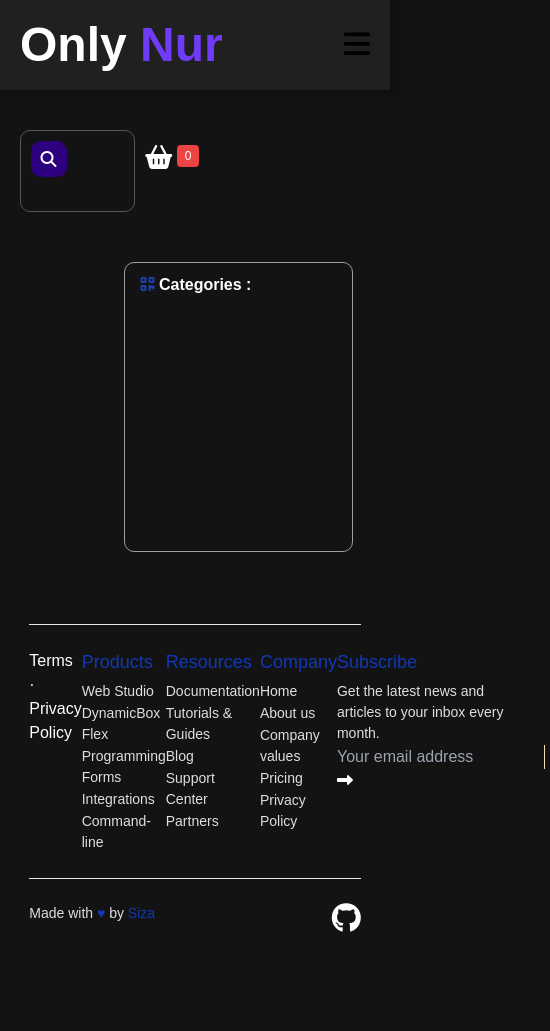
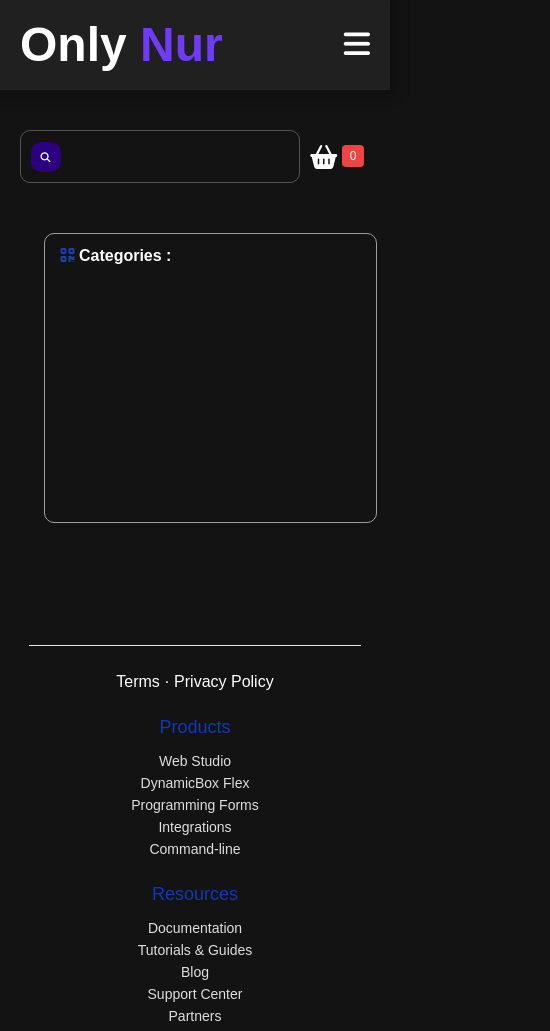
Before and after one commit to NematulloNurmamatov/react-shop, a website: page pages/products.html in a window 390 px wide. Shown: the top 1031 px of the page, 550 px wide, since content can reach past the window. Before the commit the page ends 933 px from the top, so only its background shows below. Drawn offline with nearby package versions, Linux system fonts and the light colour scheme; no server answers.

Commit message:
product pagge responsive qilindi

```diff
--- a/pages/products.html
+++ b/pages/products.html
@@ -18,7 +18,8 @@
     <nav>
         <div class="nav">
             <div class="logo">
-                <a class="text-white text-5xl font-black" href="./index.html">Only <span class="logo_color">Nur</span></a>
+                <a class="text-white text-5xl font-black" href="./index.html">Only <span
+                        class="logo_color">Nur</span></a>
             </div>
             <ul id="menuList" class="ch">
                 <li><a href="../index.html">Home</a></li>
@@ -50,12 +51,11 @@
                 <input type="#text">
             </div>
             <div class="savat" onclick="showStore()">
-                <i class="fa-solid fa-basket-shopping"></i> <sup class="text-white bg-red-500 py-1 px-2 rounded" id="badge">0</sup>
+                <i class="fa-solid fa-basket-shopping"></i> <sup class="text-white bg-red-500 py-1 px-2 rounded"
+                    id="badge">0</sup>
             </div>
 
         </div>
-
-
 
         <div>
             <h1 id="load" class="text-center"><i class="fa-solid fa-spinner fa-spin text-white fa-8x"></i></h1>
@@ -78,7 +78,8 @@
         <br><br><br>
     </main>
 
-    <div id="store" class="w-[50vw] h-[100vh] overflow-y-scroll border bg-black fixed pt-36 py-3 px-5 top-0 flex flex-col gap-4 right-0 translate-x-[1000px] duration-1000">
+    <div id="store"
+        class="w-[50vw] h-[100vh] overflow-y-scroll border bg-black fixed pt-36 py-3 px-5 top-0 flex flex-col gap-4 right-0 translate-x-[1000px] duration-1000">
 
     </div>
 
@@ -114,15 +115,15 @@
             </div>
             <div>
                 <h3>Subscribe</h3>
-                <p class="w-[80%] mb-6">Get the latest news and articles to your inbox every month.</p>
-                <div>
+                <p class="text w-[80%] mb-6">Get the latest news and articles to your inbox every month.</p>
+                <div class="adress">
                     <input type="text" placeholder="Your email address">
                     <button class="btn1"><i class="fa-solid fa-right-long"></i></button>
                 </div>
             </div>
         </div>
         <hr class="mx-auto mt-6 mb-6" width="100%">
-        <div class="text-white flex justify-between">
+        <div class=" end text-white flex justify-between">
             <p>Made with <span class="text-[#1138b6]">♥</span> by <span class="text-[#1138b6]">Siza</span></p>
             <i class="fa-brands fa-github text-[30px]"></i></i>
         </div>
--- a/style/navFooter.scss
+++ b/style/navFooter.scss
@@ -176,6 +176,39 @@ footer {
     }
 }
 
+@media (max-width:1122px) {
+    footer {
+        .flex {
+            flex-direction: column !important;
+            text-align: center;
+            h3 {
+                margin-bottom: 10px;
+                margin-top: 20px;
+            }
+            .text {
+                width: 100%;
+                margin: auto;
+                // text-align: center !important;
+                // justify-content: center !important;
+            }
+        }
+        .end {
+            gap: 20px;
+            margin-bottom: 20px;
+        }
+    }
+}
+
+
+@media (max-width:1000px) {
+    nav {
+        .right {
+            display: none !important;
+        }
+    }
+}
+
+
 @media (max-width:780px) {
 
     nav {
@@ -185,11 +218,11 @@ footer {
             left: 0;
             right: 0;
             flex-direction: column;
-            text-align: center;
-            background: #AE7B3C;
-            color: white !important;
+            // text-align: center;
+            // color: white !important;
             gap: 0;
             overflow: hidden;
+            gap: 10px !important;
 
             li {
                 padding: 20px;
@@ -212,7 +245,7 @@ footer {
             display: block;
 
             i {
-                color: #000;
+                color: #fff;
             }
         }
 
@@ -224,14 +257,11 @@ footer {
             display: none;
         }
 
-        .right {
-            display: none !important;
-        }
-
         .ch {
             margin-top: 20px;
             border: none !important;
             padding: 0 !important;
+            border-radius: 0px !important;
         }
     }
 }
--- a/style/producs.scss
+++ b/style/producs.scss
@@ -1,5 +1,6 @@
 .top {
     display: flex;
+
     .savat {
         i {
             color: #fff;
@@ -11,21 +12,27 @@
 }
 
 .aa {
+    #categories {
+        width: 100%;
+    }
     .bb {
         .div {
             // background-color: red;
             border-radius: 10px;
             border: 1px solid rgb(85, 85, 85);
             padding: 20px;
+
             img {
                 border-radius: 10px;
                 margin-bottom: 20px;
             }
+
             .p {
                 color: white;
                 font-size: 18px;
                 margin-bottom: 10px !important;
             }
+
             .p2 {
                 display: inline;
                 color: white;
@@ -35,18 +42,22 @@
                 cursor: pointer;
                 border-radius: 15px;
             }
+
             .p2:hover {
                 color: rgb(112, 59, 247);
             }
+
             .p3 {
                 color: gray;
                 font-size: 14px;
                 // margin-top: 20px;
                 ;
             }
+
             .p4 {
                 color: white;
             }
+
             .btn {
                 border: none;
                 background-color: #2416a3;
@@ -57,6 +68,7 @@
                 font-size: 16px;
                 transition: 0.3s;
             }
+
             .div1 {
                 margin-top: 20px;
                 display: flex;
@@ -65,6 +77,7 @@
             }
         }
     }
+
     .btns {
         // display: block;
         width: 80%;
@@ -81,13 +94,14 @@
             font-size: 18px;
             background: linear-gradient(to right, rgb(37, 37, 37), #131313);
             padding: 5px 0px;
-            padding-left:  10px;
+            padding-left: 10px;
             padding-right: 20px;
             border-left: 3px solid transparent;
             transition: .3s;
             text-align: start;
 
         }
+
         button:focus {
             border-left: 3px solid #1138b6;
         }
@@ -101,6 +115,7 @@
     height: 80vh;
     background-color: rgb(28, 92, 44);
     text-align: center;
+
     h1 {
         font-size: 72px;
         font-family: sans-serif;
@@ -108,12 +123,14 @@
         text-align: center;
         margin-top: 50px;
     }
+
     p {
         color: rgba(255, 255, 255, 0.604);
         text-align: center;
         margin-top: 20px;
         font-size: 29px;
     }
+
     button {
         border: none;
         width: 300px;
@@ -128,3 +145,64 @@
         margin-top: 20px;
     }
 }
+
+
+
+
+
+
+
+
+
+
+
+
+
+
+
+
+
+@media (max-width:1100px) {
+    .aa {
+        flex-direction: column-reverse;
+        #list {
+            width: 100%;
+        }
+    }
+}
+
+
+@media (max-width:1087px) {
+    .search_div {
+        width: 50%;
+    }
+}
+
+
+@media (max-width:900px) {
+    #list {
+        grid-template-columns: 2fr 2fr;
+    }
+}
+
+@media (max-width:730px) {
+    .search_div {
+        width: 80%;
+
+        i {
+            font-size: 10px;
+        }
+
+        input {
+            padding: 3px;
+        }
+    }
+}
+
+
+@media (max-width:620px) {
+    #list {
+        grid-template-columns: 300px;
+        justify-content: center;
+    }
+}
```
Also changed, not shown: style/navFooter.css, style/producs.css, 2 other files.
